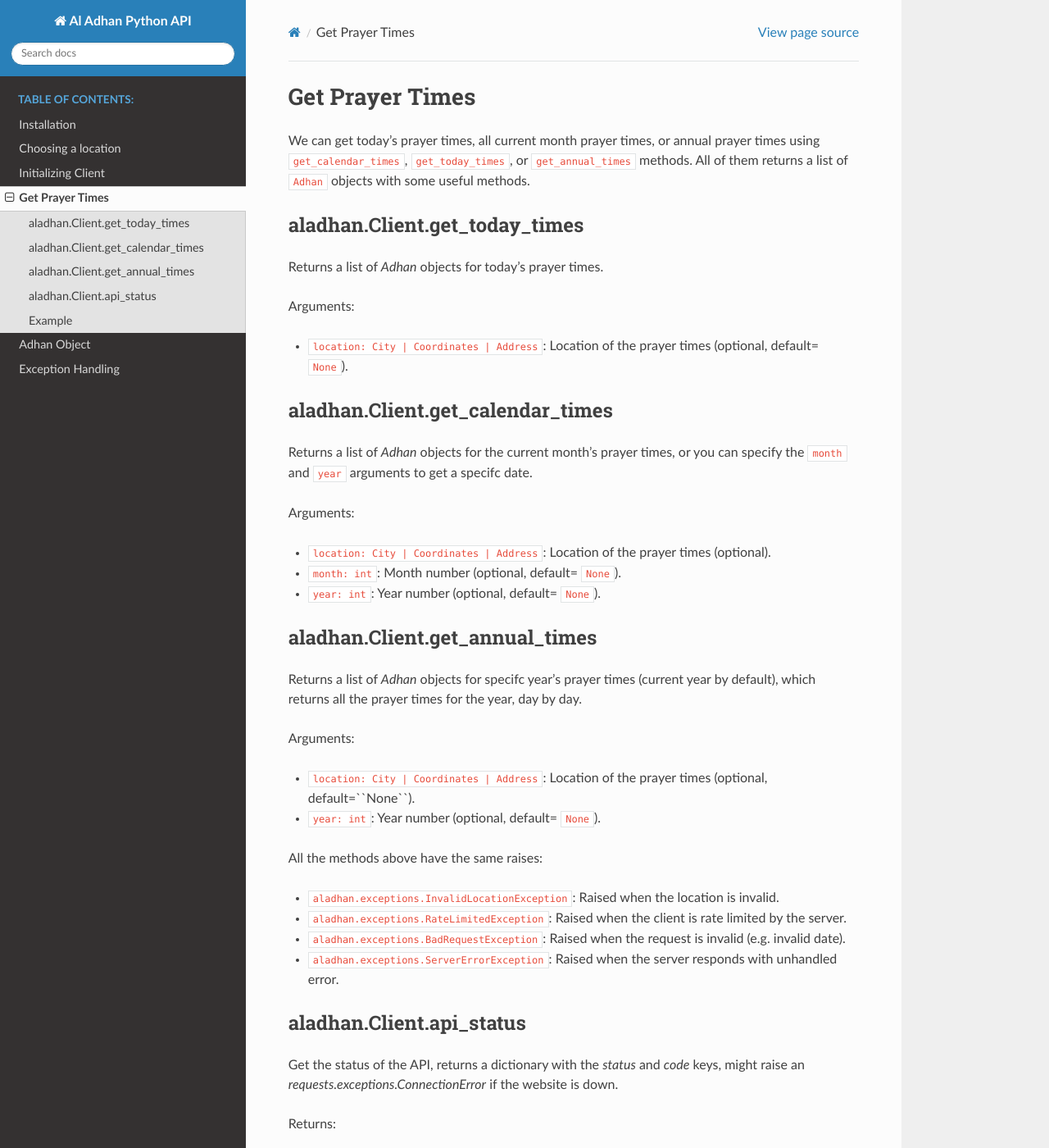
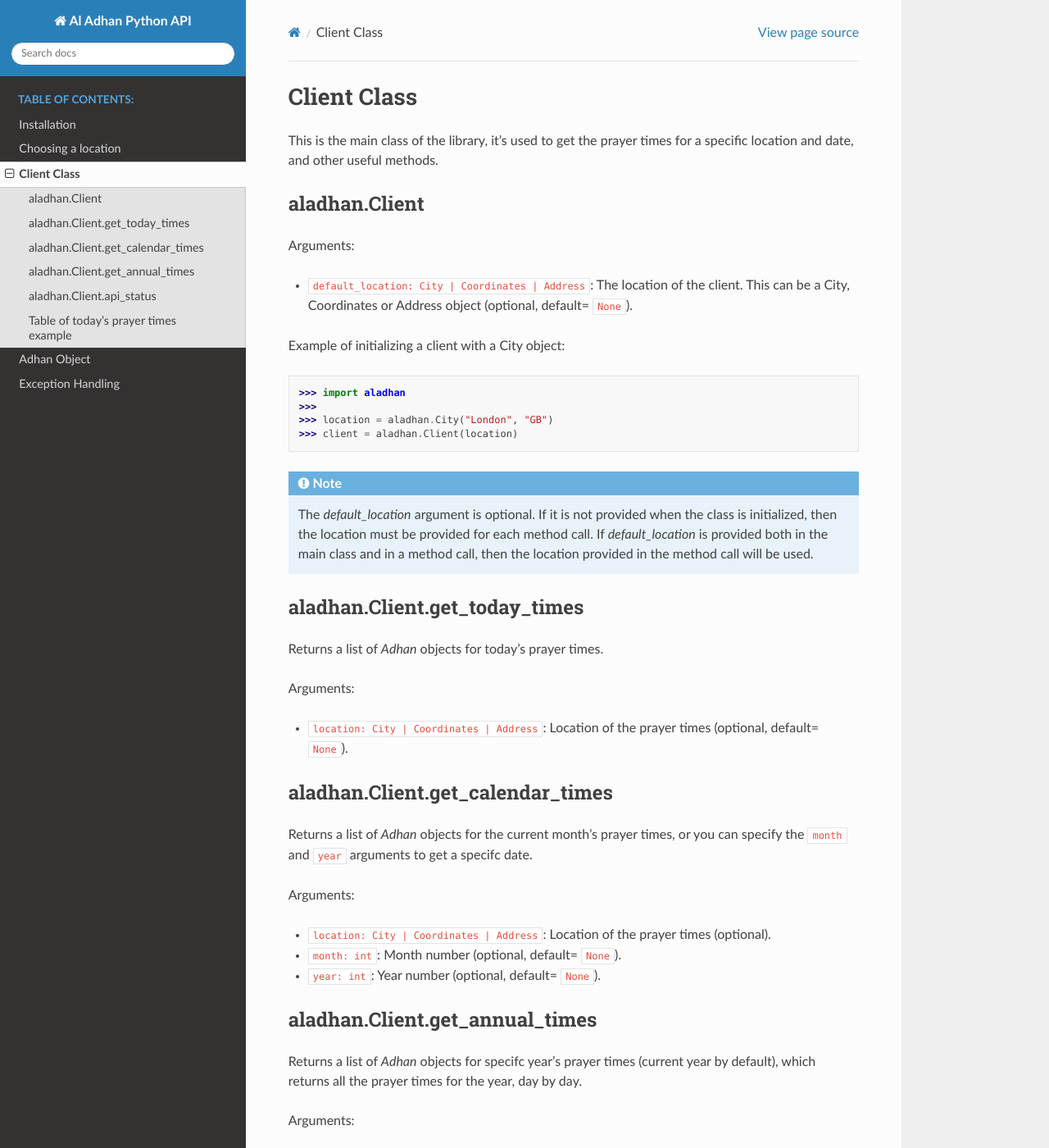
Before and after one commit to Kh4lidMD/AlAdhan, a Sphinx documentation site: the page built from docs/client_class.rst, in a window 1280 px wide and 1400 px high. Shown: the whole window at 82% size. Built offline with Sphinx 7.4.7 and the Read the Docs theme 2.0.0, drawn with Linux system fonts in a browser that asks for light colours; some of the changed text lies outside the part shown.

Commit message:
Documentation quality improvements

```diff
--- a/docs/choosing_location.rst
+++ b/docs/choosing_location.rst
@@ -2,7 +2,7 @@
 Choosing a location
 ===================
 
-Before using the module, you have to choose a location to get the prayer times for. And this API will not determine your location by itself, but you have to define it, in order to define a location, you have to import a location object. There is 3 types of locaton objects:
+Before using the module, you must specify a location to get prayer times for. The API does not automatically determine your location, so you must define it by using a location object. There are three types of location objects:
 
 aladhan.Coordinates
 ~~~~~~~~~~~~~~~~~~~
--- a/docs/get_prayer_times.rst
+++ b/docs/client_class.rst
@@ -1,8 +1,26 @@
-================
-Get Prayer Times
-================
+============
+Client Class
+============
 
-We can get today's prayer times, all current month prayer times, or annual prayer times using ``get_calendar_times``, ``get_today_times``, or ``get_annual_times`` methods. All of them returns a list of ``Adhan`` objects with some useful methods.
+This is the main class of the library, it's used to get the prayer times for a specific location and date, and other useful methods.
+
+aladhan.Client
+~~~~~~~~~~~~~~
+
+Arguments:
+
+- ``default_location: City | Coordinates | Address``: The location of the client. This can be a City, Coordinates or Address object (optional, default= ``None``).
+
+Example of initializing a client with a City object:
+
+.. code-block:: python
+
+    >>> import aladhan
+    >>>
+    >>> location = aladhan.City("London", "GB")
+    >>> client = aladhan.Client(location)
+
+.. Note:: The `default_location` argument is optional. If it is not provided when the class is initialized, then the location must be provided for each method call. If `default_location` is provided both in the main class and in a method call, then the location provided in the method call will be used.
 
 aladhan.Client.get_today_times
 ~~~~~~~~~~~~~~~~~~~~~~~~~~~~~~~
@@ -34,7 +52,7 @@ Arguments:
 - ``location: City | Coordinates | Address``: Location of the prayer times (optional, default=``None``).
 - ``year: int``: Year number (optional, default= ``None``).
 
-All the methods above have the same raises:
+All the get_*_times methods have the same raises:
 
 - ``aladhan.exceptions.InvalidLocationException``: Raised when the location is invalid.
 - ``aladhan.exceptions.RateLimitedException``: Raised when the client is rate limited by the server.
@@ -50,8 +68,8 @@ Returns:
 
 - ``dict``: A dictionary with the ``status`` and ``code`` keys.
 
-Example
-~~~~~~~
+Table of today's prayer times example
+~~~~~~~~~~~~~~~~~~~~~~~~~~~~~~~~~~~~~
 
 Let's get today's prayer times for Doha, Qatar, and print them as a table:
 
--- a/docs/index.rst
+++ b/docs/index.rst
@@ -3,7 +3,7 @@
 Welcome to Al Adhan Python API's documentation!
 ===============================================
 
-This is a Python module that allows users to easily calculate accurate prayer times for any location at any date and time. Utilizing the aladhan.com prayer times API, this module converts API responses into Python objects for easy integration into Python. No API keys, authentication, or registration is required, thanks to the generosity of aladhan.com in providing this API. This module is a convenient wrapper for accessing the aladhan.com prayer times API and simplifies the process of using this data in Python projects.
+This Python module calculates accurate Islamic prayer times for any location. It uses the aladhan.com prayer times API and converts the API responses into Python objects. No API key or registration is required. This module simplifies the process of using the aladhan.com prayer times API in Python projects.
 
 .. Note:: This module is still in development and under alpha version, so it may have some bugs, and the API may have major changes in the future.
 
@@ -13,7 +13,6 @@ This is a Python module that allows users to easily calculate accurate prayer ti
 
    installation
    choosing_location
-   initializing_client
-   get_prayer_times
+   client_class
    adhan_object
    exception_handling
```
Also changed, not shown: docs/initializing_client.rst (deleted, +0 -20 lines).
